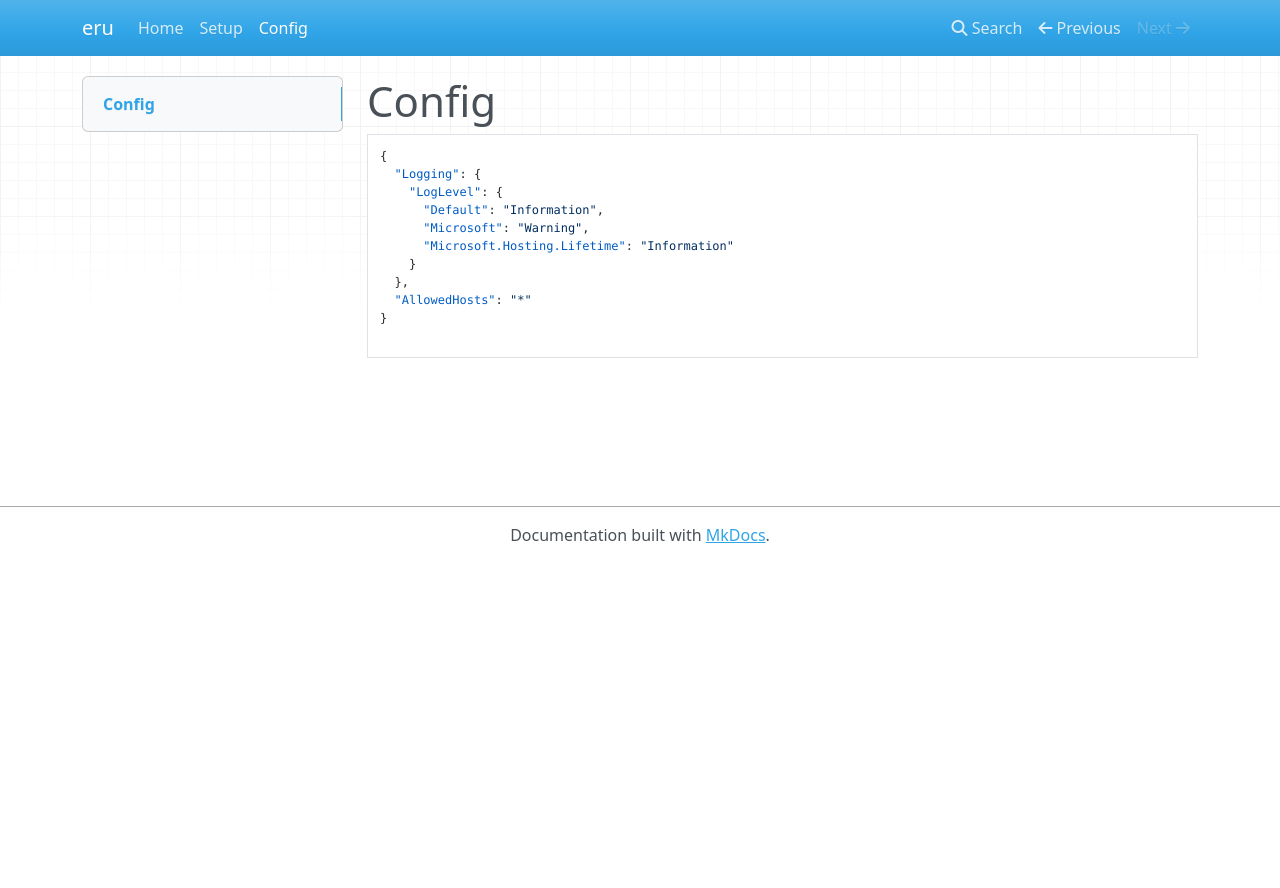
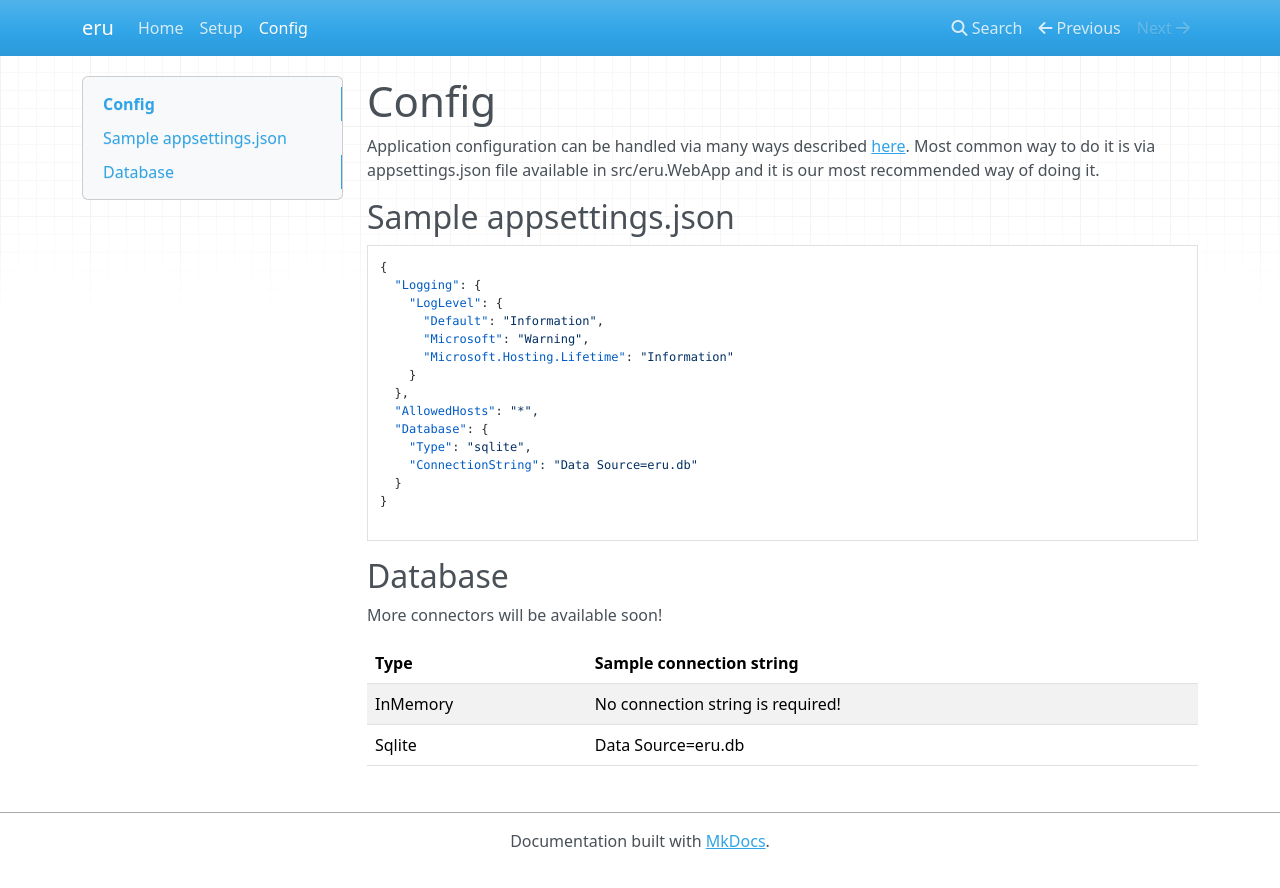
Before and after one commit to xxlo-devs/eru, an MkDocs documentation site: the page built from docs/config.md, in a window 1280 px wide. Shown: the top 888 px of the page. Built offline with MkDocs 1.6.1, drawn with Linux system fonts in a browser that asks for light colours; nearby versions of some CDN libraries.

Commit message:
Add basic database configuration.

````diff
--- a/docs/config.md
+++ b/docs/config.md
@@ -1,4 +1,9 @@
 # Config
+
+Application configuration can be handled via many ways described [here](https://docs.microsoft.com/pl-pl/aspnet/core/fundamentals/configuration/?view=aspnetcore-3.1#environment-variables).
+Most common way to do it is via appsettings.json file available in src/eru.WebApp and it is our most recommended way of doing it.
+
+## Sample appsettings.json
 
 ```json
 {
@@ -9,7 +14,20 @@
       "Microsoft.Hosting.Lifetime": "Information"
     }
   },
-  "AllowedHosts": "*"
+  "AllowedHosts": "*",
+  "Database": {
+    "Type": "sqlite",
+    "ConnectionString": "Data Source=eru.db"
+  }
 }
 
 ```
+
+## Database
+
+More connectors will be available soon!
+
+| Type | Sample connection string |
+| --- | ---|
+| InMemory | No connection string is required! |
+| Sqlite | Data Source=eru.db |
````
Also changed, not shown: 3 other files.
